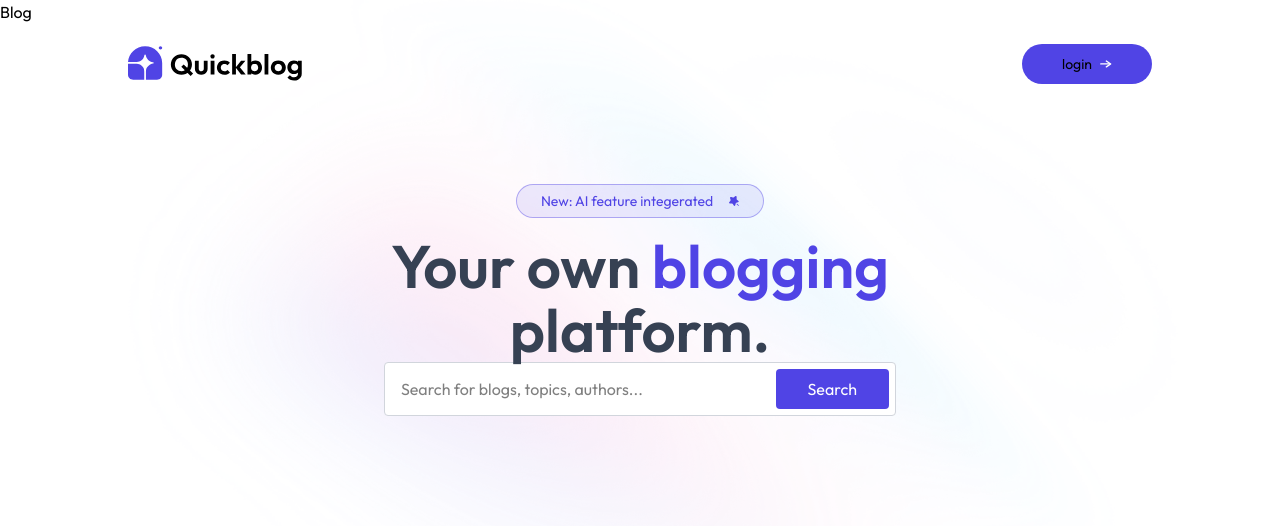
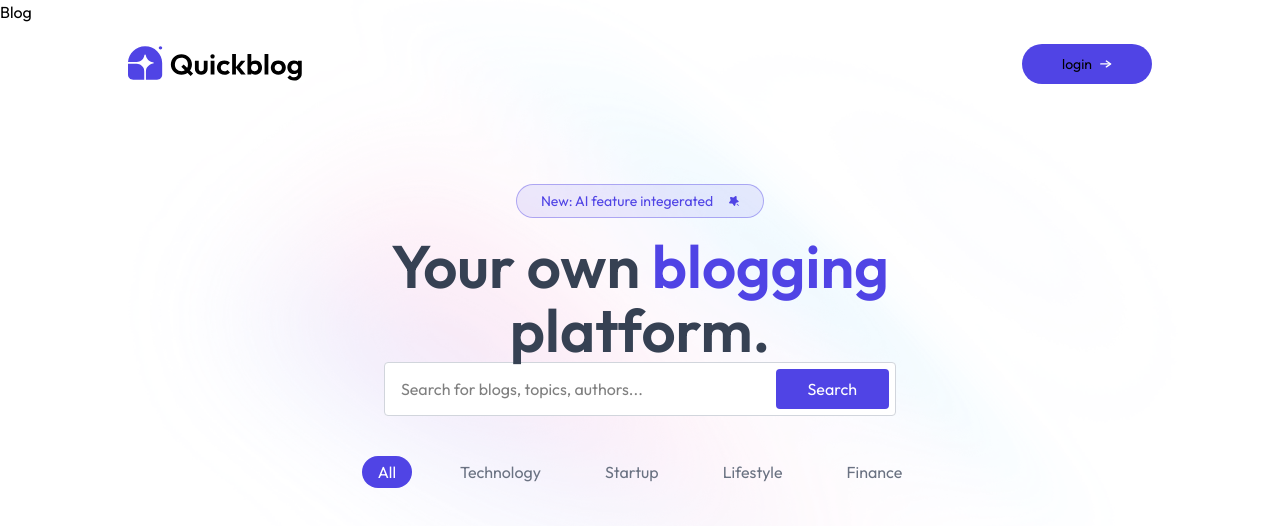
Before and after one commit to Priyanshu-Bhardwaj/Blogging-website, a React (Vite) app: page /blog in a window 1280 px wide. Shown: the top 526 px of the page. Built offline with nearby package versions, Linux system fonts and the light colour scheme.

Commit message:
added Bloglist

```diff
--- /dev/null
+++ b/src/components/BlogList.jsx
@@ -0,0 +1,29 @@
+import React, { useState } from 'react';
+import { blogCategories } from '../assets/assets';
+
+const BlogList = () => {
+  const [menu, setMenu] = useState('All');
+
+  return (
+    <div>
+      <div className='flex justify-center gap-4 sm:gap-8 my-10 relative'>
+        {blogCategories.map((item) => (
+          <button
+            key={item}
+            onClick={() => setMenu(item)}
+            className={`relative cursor-pointer px-4 py-1 rounded-full
+              ${menu === item ? 'bg-primary text-white' : 'text-gray-500 hover:text-black'}`}
+          >
+            {item}
+          </button>
+        ))}
+      </div>
+
+      <div>
+        {/* Blog cards will be rendered here */}
+      </div>
+    </div>
+  );
+};
+
+export default BlogList;
--- a/src/pages/Home.jsx
+++ b/src/pages/Home.jsx
@@ -1,12 +1,14 @@
 import React from 'react'
 import Navbar from '../components/Navbar'
 import Header from '../components/Header'
+import BlogList from '../components/BlogList'
 
 const Home = () => {
   return (
     <>
     <Navbar/>
     <Header/>
+    <BlogList/>
     </>
   )
 }
```
